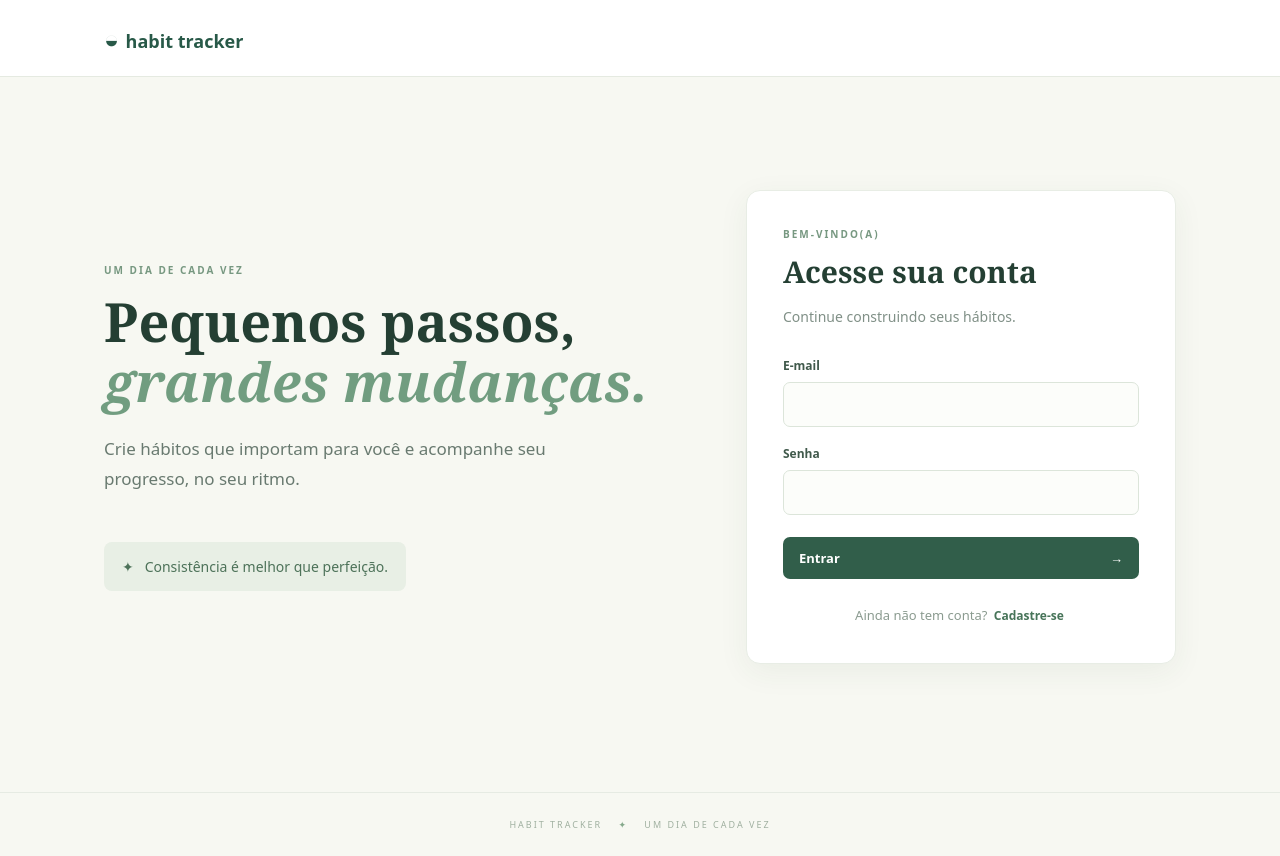
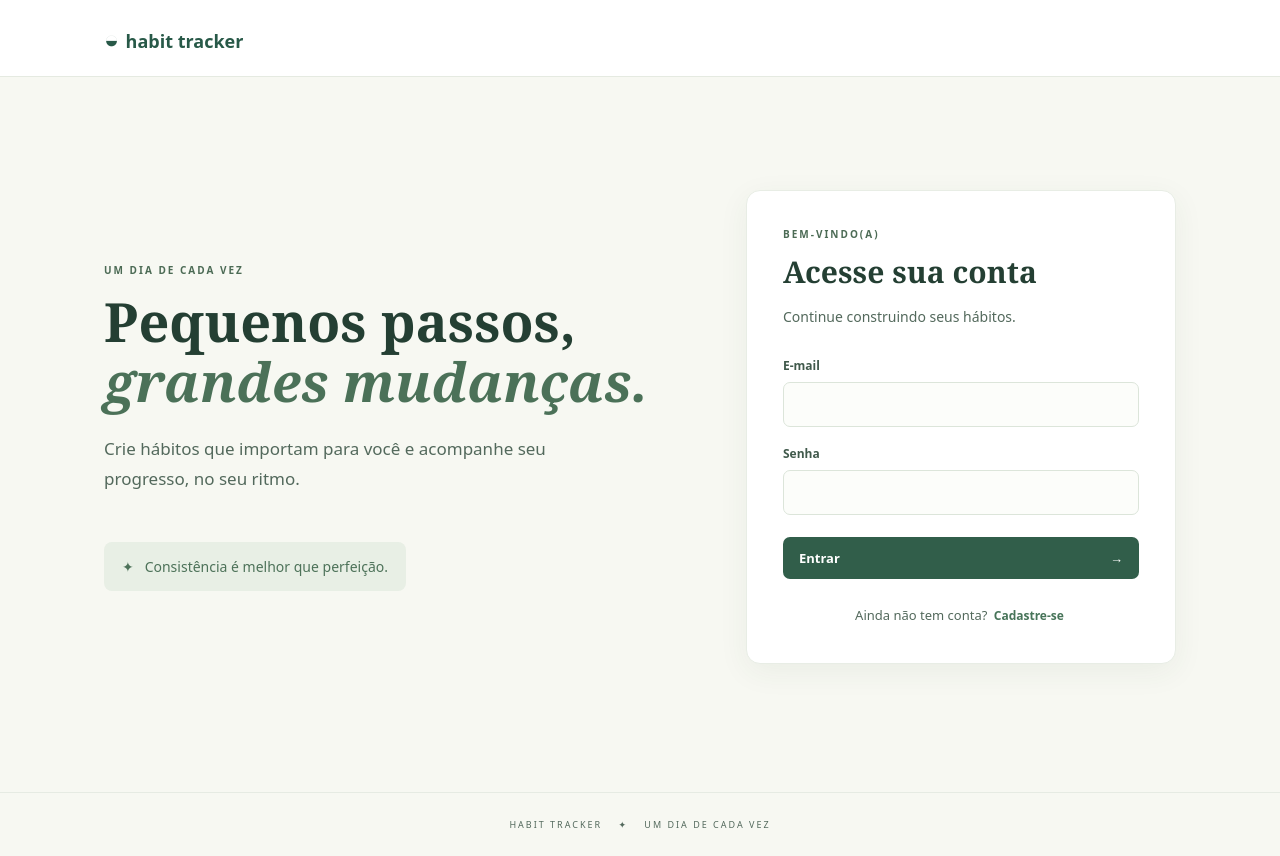
Before and after one commit to SergioFeitosaa/habit-tracker, a React (Vite) app in the folder frontend/: page / in a window 1280 px wide. Built offline with nearby package versions, Linux system fonts and the light colour scheme.

Commit message:
test: check accessibility across main browser flow
Co-authored-by: arena-agent <297053741+arena-agent@users.noreply.github.com>

```diff
--- a/frontend/package.json
+++ b/frontend/package.json
@@ -1 +1 @@
-{"name":"habit-tracker-frontend","private":true,"version":"0.1.0","type":"module","scripts":{"dev":"vite --host 0.0.0.0","build":"tsc -b && vite build","lint":"eslint src e2e vite.config.ts playwright.config.ts --max-warnings 0","format":"prettier --write \"src/**/*.{ts,tsx,css}\" \"e2e/**/*.ts\" vite.config.ts playwright.config.ts","format:check":"prettier --check \"src/**/*.{ts,tsx,css}\" \"e2e/**/*.ts\" vite.config.ts playwright.config.ts","test:e2e":"playwright test"},"dependencies":{"react":"^18.3.1","react-dom":"^18.3.1"},"devDependencies":{"@eslint/js":"^10.0.1","@playwright/test":"^1.65.0","@types/react":"^18.3.3","@types/react-dom":"^18.3.0","@vitejs/plugin-react":"^5.2.0","eslint":"^10.14.0","eslint-plugin-react-hooks":"^7.1.1","prettier":"^3.9.10","typescript":"~5.6.3","typescript-eslint":"^8.72.1","vite":"^8.3.6"},"engines":{"node":"^22.13.0 || >=24.0.0"},"overrides":{"minimatch":"^11.0.1"}}
+{"name":"habit-tracker-frontend","private":true,"version":"0.1.0","type":"module","scripts":{"dev":"vite --host 0.0.0.0","build":"tsc -b && vite build","lint":"eslint src e2e vite.config.ts playwright.config.ts --max-warnings 0","format":"prettier --write \"src/**/*.{ts,tsx,css}\" \"e2e/**/*.ts\" vite.config.ts playwright.config.ts","format:check":"prettier --check \"src/**/*.{ts,tsx,css}\" \"e2e/**/*.ts\" vite.config.ts playwright.config.ts","test:e2e":"playwright test"},"dependencies":{"react":"^18.3.1","react-dom":"^18.3.1"},"devDependencies":{"@axe-core/playwright":"^4.14.0","@eslint/js":"^10.0.1","@playwright/test":"^1.65.0","@types/react":"^18.3.3","@types/react-dom":"^18.3.0","@vitejs/plugin-react":"^5.2.0","eslint":"^10.14.0","eslint-plugin-react-hooks":"^7.1.1","prettier":"^3.9.10","typescript":"~5.6.3","typescript-eslint":"^8.72.1","vite":"^8.3.6"},"engines":{"node":"^22.13.0 || >=24.0.0"},"overrides":{"minimatch":"^11.0.1"}}
--- a/frontend/src/style.css
+++ b/frontend/src/style.css
@@ -56,12 +56,12 @@ main {
   margin: 14px 0 22px;
 }
 .intro h1 em {
-  color: #719d80;
+  color: #4b7158;
 }
 .intro > p:not(.eyebrow) {
   max-width: 460px;
   line-height: 1.8;
-  color: #697a70;
+  color: #53695c;
   font-size: 17px;
 }
 .quote {
@@ -76,7 +76,7 @@ main {
 .eyebrow {
   font-size: 10px;
   letter-spacing: 2px;
-  color: #779881;
+  color: #4c6b55;
   font-weight: 700;
   margin: 0 0 10px;
 }
@@ -97,10 +97,10 @@ h3 {
   font-size: 18px;
 }
 .dot {
-  color: #80aa88;
+  color: #4b7158;
 }
 .muted {
-  color: #809087;
+  color: #53695c;
   line-height: 1.6;
   font-size: 14px;
 }
@@ -152,12 +152,12 @@ textarea {
 }
 small {
   font-size: 11px;
-  color: #8b9b90;
+  color: #53695c;
   font-weight: 400;
 }
 .optional {
   font-weight: 400;
-  color: #9aaba0;
+  color: #53695c;
 }
 button {
   font: inherit;
@@ -200,7 +200,7 @@ button:disabled {
 }
 .switch {
   text-align: center;
-  color: #8b9b90;
+  color: #53695c;
   font-size: 13px;
   margin: 25px 0 0;
 }
@@ -231,7 +231,7 @@ button:disabled {
 }
 .date-pill {
   background: #eaf1e7;
-  color: #67826c;
+  color: #4c6952;
   font-size: 12px;
   border-radius: 20px;
   padding: 10px 15px;
@@ -253,7 +253,7 @@ button:disabled {
   display: grid;
   place-items: center;
   background: #eaf2e8;
-  color: #6e9b78;
+  color: #4c6952;
   border-radius: 9px;
   width: 38px;
   height: 38px;
@@ -316,7 +316,7 @@ button:disabled {
   flex: none;
   background: #edf4ea;
   border-radius: 9px;
-  color: #76a17b;
+  color: #4c6952;
 }
 .habit-actions {
   display: flex;
@@ -325,7 +325,7 @@ button:disabled {
 .empty {
   text-align: center;
   border: 1px dashed #d5e2d3;
-  color: #81a289;
+  color: #526d57;
   border-radius: 10px;
   margin-top: 18px;
   padding: 35px;
@@ -340,14 +340,14 @@ button:disabled {
 }
 .progress-empty {
   text-align: center;
-  color: #95a89a;
+  color: #53695c;
   padding: 48px 12px;
   font-size: 13px;
   line-height: 1.7;
 }
 .progress-empty span {
   font-size: 35px;
-  color: #a5c5a8;
+  color: #53695c;
 }
 hr {
   border: 0;
@@ -369,7 +369,7 @@ hr {
   background: #edf5eb;
   border-radius: 8px;
   padding: 15px;
-  color: #5c7a60;
+  color: #4c6952;
   font-size: 12px;
 }
 .total strong {
@@ -400,7 +400,7 @@ hr {
 }
 footer {
   text-align: center;
-  color: #a0b0a0;
+  color: #53695c;
   font-size: 9px;
   letter-spacing: 2px;
   padding: 25px;
@@ -408,7 +408,7 @@ footer {
 }
 footer span {
   margin: 0 12px;
-  color: #85a98b;
+  color: #53695c;
 }
 @media (max-width: 760px) {
   main {
```
Also changed, not shown: 3 other files (tests, documents, lock files or other folders).
